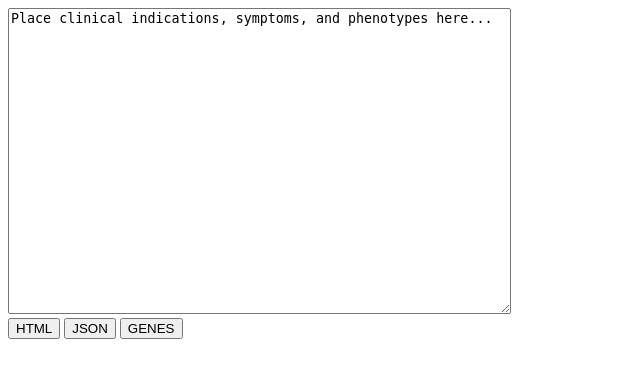
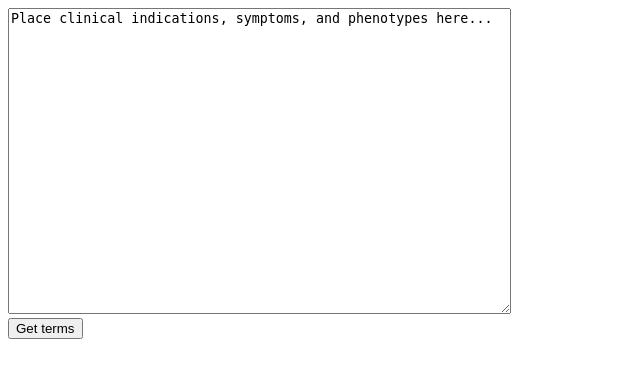
Before and after one commit to whytestalyon/LayeredGraph, a Flask app: page /text in a window 1280 px wide. Shown: the top 378 px of the page, without its empty margins (0-640 px from the left). Run offline with Flask 2, Linux system fonts and the light colour scheme; some libraries are stand-ins or nearby versions.

Commit message:
working on finishing API and search page for rank results

```diff
--- a/application.py
+++ b/application.py
@@ -10,6 +10,7 @@ from flask import Response
 from flask import request
 import pickle
 import requests
+import xmltodict
 from urllib.parse import urlencode, quote_plus
 from pprint import pprint
 from HPOParser import getTermsAndSyns
@@ -36,14 +37,26 @@ def background():
 @app.route('/')
 @app.route('/search')
 def search():
-    terms = getTermsAndSyns('./HPO_graph_data/hp.obo')
     return render_template('search.html', terms=terms)
 
-@app.route('/text')
+@app.route('/text', methods=['GET'])
 def text():
     return render_template('textToRank.html')
 
-@app.route('/rank', methods=['POST'])
+@app.route('/terms', methods=['GET'])
+def terms():
+    pprint(request.args)
+    searchTerm = str(request.args.get('term'))
+    hpoTerms = getTermsAndSyns('./HPO_graph_data/hp.obo')
+    options = list([])
+
+    for hpo, defText in hpoTerms:
+        if searchTerm.lower() in defText.lower():
+            options.append({'id': hpo, 'text': (hpo + ' ' + defText)})
+
+    return jsonify({'results': options})
+
+@app.route('/rank', methods=['GET'])
 def rank():
     '''
     This is intended to be the workhorse function.  POST needs to include a "term" list that should be HPO terms matching values from the layered graph.
@@ -52,7 +65,7 @@ def rank():
     mg, restartProb, hpoWeights, bg = getMultigraphVars()
 
     # TODO: make this actually work
-    hpoTerms = set([str(x) for x in request.form.getlist('term[]')])
+    hpoTerms = set([str(x) for x in request.form('terms')])
     pprint(hpoTerms)
     # startProbs = {('HPO', h) : hpoWeights[h] for h in hpoTerms}
     startProbs = {}
@@ -86,68 +99,35 @@ def rank():
             ret += ' '.join([str(x) for x in (i, w, t, l)]) + '<br>'
         return ret@app.route('/rank', methods=['POST'])
 
-@app.route('/text/rank', methods=['POST'])
-def textrank():
-    '''
-    Workhorse function for converting text to hpo terms to genes.  POST needs to include a "indications" payload that
-    should be text to be annotated by the NCBO annotator.
-    '''
-
-    indicationsText = request.form['indications']
+@app.route('/text/annotate', methods=['GET'])
+def textannotate():
+    # annotate with HPO terms using the NCBO annotator
+    indications_text = str(request.args.get('indications'))
     payload = {'apikey': '8b5b7825-538d-40e0-9e9e-5ab9274a9aeb',
-               'text': indicationsText,
+               'text': indications_text,
                'ontologies': 'HP',
                'whole_word_only': 'false'}
     url = 'http://data.bioontology.org/annotator?' + urlencode(payload, quote_via=quote_plus)
     resp = requests.get(url)
-    pprint(resp.json())
 
-    # "constant" global data
-    mg, restartProb, hpoWeights, bg = getMultigraphVars()
+    # get definitions of HPO terms from PURL for the term
+    hpo_terms_defs = {}
+    for annot in resp.json():
+        purl = annot['annotatedClass']['@id']
+        hpoid = annot['annotatedClass']['@id'].split('/')[-1].replace('_', ':')
+        presp = requests.get(purl)
+        hpo_info = xmltodict.parse(presp.content)
 
-    # TODO: make this actually work
-    hpoTerms = set([])
-    for annot in resp.json():
-        hpoTerms.add(annot['annotatedClass']['@id'].split('/')[-1].replace('_', ':'))
-        # hpoTerms.add(annot['annotatedClass']['@id'].replace('_', ':'))
+        for rdf_class in hpo_info['rdf:RDF']['Class']:
+            if rdf_class['@rdf:about'] == purl:
+                hpo_terms_defs[hpoid] = rdf_class['rdfs:label']['#text']
+                break
 
-    pprint(hpoTerms)
-    # startProbs = {('HPO', h) : hpoWeights[h] for h in hpoTerms}
-    startProbs = {}
-    usedTerms = set([])
-    missingTerms = set([])
-    for h in hpoTerms:
-        if h in hpoWeights:
-            startProbs[('HPO', h)] = hpoWeights[h]
-            usedTerms.add(h)
-        else:
-            missingTerms.add(h)
+        presp.close()
 
-    rankTypes = set(['gene'])
-    rankedGenes = mg.RWR_rank(startProbs, restartProb, rankTypes, bg)
+    resp.close()
 
-    if request.form['action'] == 'JSON':
-        rankings = []
-        for w, t, l in rankedGenes:
-            rankings.append({'weight': w, 'nodeType': t, 'label': l})
-
-        ret = {'rankings': rankings,
-               'usedTerms': list(usedTerms),
-               'missingTerms': list(missingTerms)}
-
-        return jsonify(ret)
-    elif request.form['action'] == 'GENES':
-        ret = ''
-        for w, t, l in rankedGenes:
-            ret += l + ';'
-        return ret
-    else:
-        ret = 'Used: ' + str(usedTerms) + '<br>'
-        ret += 'CSV-used: ' + str(';'.join(sorted(usedTerms))) + '<br>'
-        ret += 'Missing: ' + str(missingTerms) + '<br><br>'
-        for i, (w, t, l) in enumerate(rankedGenes[0:20]):
-            ret += ' '.join([str(x) for x in (i, w, t, l)]) + '<br>'
-        return ret
+    return jsonify(hpo_terms_defs)
 
 def getMultigraphVars():
     '''
--- a/templates/textToRank.html
+++ b/templates/textToRank.html
@@ -3,16 +3,65 @@
 
 <head>
     <script src="https://code.jquery.com/jquery-3.2.1.min.js"></script>
-        <link href="https://cdnjs.cloudflare.com/ajax/libs/select2/4.0.3/css/select2.min.css" rel="stylesheet" />
+    <link rel="stylesheet" href="//code.jquery.com/ui/1.12.1/themes/base/jquery-ui.css">
+    <script src="https://code.jquery.com/ui/1.12.1/jquery-ui.js"></script>
+    <link href="https://cdnjs.cloudflare.com/ajax/libs/select2/4.0.3/css/select2.min.css" rel="stylesheet"/>
     <script src="https://cdnjs.cloudflare.com/ajax/libs/select2/4.0.3/js/select2.min.js"></script>
+    <script>
+        $(document).ready(function () {
+            $("#get_terms").click(function () {
+                $.getJSON(
+                    "/text/annotate",
+                    {'indications': $("#indications").val()},
+                    function (resultJson) {
+                        $("button").after("<h2>Terms from text (select all that apply)</h2>");
+                        var fieldSet = "<fieldset id=\"hpofs\"><legend>Terms: </legend>";
+                        $.each(resultJson, function(key, field){
+                            fieldSet +=
+                            "    <label for=\"checkbox-"+key+"\">"+key+" - "+field+"</label>" +
+                            "    <input type=\"checkbox\" name=\""+key+"\" id=\"checkbox-"+key+"\"><br>"
+                        });
+                        fieldSet += "  </fieldset>";
+                        $("#annot_res").append(fieldSet);
+                        $("input[type='checkbox']").checkboxradio()
+                        $("#annot_res").append("<h2>Search additional terms not automatically annotated</h2>");
+                        $("#annot_res").append("<select name=\"term[]\" class=\"hpo-select\" multiple=\"multiple\" style=\"width: 50%\"></select><br>");
+                        $("#annot_res").append("<h2>Select output format</h2>");
+                        $("#annot_res").append("<button id=\"html_btn\">HTML</button>");
+                        $("#annot_res").append("<button id=\"json_btn\">JSON</button>");
+                        $("#annot_res").append("<button id=\"genes_btn\">Genes</button>");
+                        $('.hpo-select').select2({
+                            minimumInputLength: 4,
+                            placeholder: 'Search for HPO terms...',
+                            ajax: {
+                                url: '/terms',
+                                delay: 300,
+                                dataType: 'json'
+                            }
+                        });
+                        $("#json_btn").click(function () {
+                            var selectedTerms = $("input[type='checkbox']:checked").map(function(){
+                                return $(this).attr('name');
+                            }).get();
+                            var terms = $(".select2").parent().find("select").val()
+                            $.getJSON(
+                                "/rank",
+                                {"terms": terms},
+                                function (resultJson) {
+
+                                }
+                            );
+                        });
+                    });
+            });
+        });
+    </script>
 </head>
 <body>
-        <form action="/text/rank" method="post">
-            <textarea name="indications" rows="20" cols="60">Place clinical indications, symptoms, and phenotypes here...</textarea>
+    <textarea id="indications" name="indications" rows="20" cols="60">Place clinical indications, symptoms, and phenotypes here...</textarea>
     <br>
-            <input type="submit" name="action" value="HTML">
-            <input type="submit" name="action" value="JSON">
-            <input type="submit" name="action" value="GENES">
-        </form>
+    <button id="get_terms">Get terms</button>
+    <div id="annot_res"></div>
+    <div id="resdiv"></div>
 </body>
 </html>
```
Also changed, not shown: templates/search.html (+8 -6 lines), 5 other files. Lines whose indentation alone changed are shown as unchanged.
